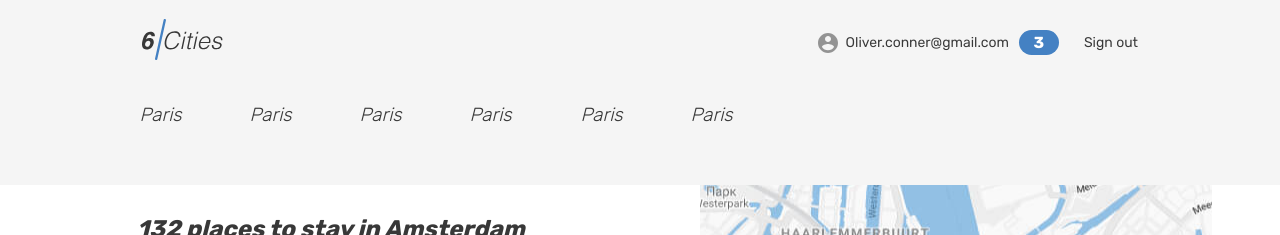
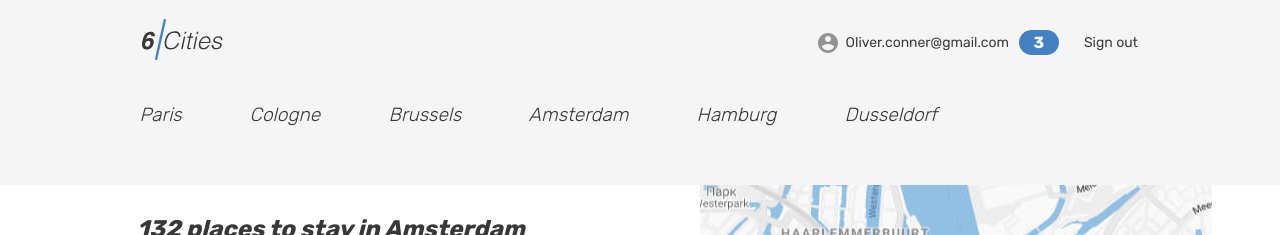
Before and after one commit to moonstudico/2379299-six-cities-15, a React (Vite) app: page / in a window 1280 px wide. Shown: the top 235 px of the page. Built offline with nearby package versions, Linux system fonts and the light colour scheme.

Commit message:
add cities

```diff
--- a/src/component/app/app.tsx
+++ b/src/component/app/app.tsx
@@ -9,21 +9,30 @@ import PrivateRoute from '../../component/private-route';
 import Layout from '../layout';
 import {getAuthorizationStatus} from '../../mocks.ts';
 import {Offer} from '../../types/offer.ts';
+import { City } from '../../types/city.ts';
 
 type AppProps = {
   placeCount: number;
   offers: Offer[];
+  favorites: Offer[];
+  cities: City[];
 }
 
 
-function App ({placeCount, offers}: AppProps): JSX.Element {
+function App ({placeCount, offers, favorites, cities}: AppProps): JSX.Element {
   return (
     <BrowserRouter>
       <Routes>
         <Route path="/" element={<Layout />}>
           <Route
             path={AppRoute.Main}
-            element={<MainPage placeCount = {placeCount} offers = {offers}/>}
+            element={
+              <MainPage
+                placeCount = {placeCount}
+                offers = {offers}
+                cities = {cities}
+              />
+            }
           />
           <Route
             path={AppRoute.Login}
@@ -41,7 +50,7 @@ function App ({placeCount, offers}: AppProps): JSX.Element {
               <PrivateRoute
                 authorizationStatus={getAuthorizationStatus()}
               >
-                <Favorites />
+                <Favorites favorites = {favorites}/>
               </PrivateRoute>
             }
           />
--- a/src/index.tsx
+++ b/src/index.tsx
@@ -2,6 +2,8 @@ import React from 'react';
 import ReactDOM from 'react-dom/client';
 import App from './component/app';
 import {offers} from './mocks/offers';
+import {favorites} from './mocks/favorites';
+import { cities } from './mocks/cities';
 
 const root = ReactDOM.createRoot(
   document.getElementById('root') as HTMLElement
@@ -14,6 +16,8 @@ root.render(
     <App
       placeCount = {placeCount}
       offers = {offers}
+      favorites = {favorites}
+      cities = {cities}
     />
   </React.StrictMode>
 );
--- /dev/null
+++ b/src/mocks/cities.ts
@@ -0,0 +1,10 @@
+import { City } from '../types/city';
+
+export const cities: City[] = [
+  'Paris',
+  'Cologne',
+  'Brussels',
+  'Amsterdam',
+  'Hamburg',
+  'Dusseldorf'
+];
--- a/src/pages/main-page/locations.tsx
+++ b/src/pages/main-page/locations.tsx
@@ -1,38 +1,24 @@
-function Locations(): JSX.Element {
+import { City } from '../../types/city';
+import { Link } from 'react-router-dom';
+
+type Props = {
+  cities: City [];
+}
+
+function Locations({cities}: Props): JSX.Element {
   return (
     <div className="tabs">
       <section className="locations container">
         <ul className="locations__list tabs__list">
-          <li className="locations__item">
-            <a className="locations__item-link tabs__item" href="#">
-              <span>Paris</span>
-            </a>
-          </li>
-          <li className="locations__item">
-            <a className="locations__item-link tabs__item" href="#">
-              <span>Paris</span>
-            </a>
-          </li>
-          <li className="locations__item">
-            <a className="locations__item-link tabs__item" href="#">
-              <span>Paris</span>
-            </a>
-          </li>
-          <li className="locations__item">
-            <a className="locations__item-link tabs__item" href="#">
-              <span>Paris</span>
-            </a>
-          </li>
-          <li className="locations__item">
-            <a className="locations__item-link tabs__item" href="#">
-              <span>Paris</span>
-            </a>
-          </li>
-          <li className="locations__item">
-            <a className="locations__item-link tabs__item" href="#">
-              <span>Paris</span>
-            </a>
-          </li>
+          {
+            cities.map((city) => (
+              <li key={city} className="locations__item">
+                <Link className="locations__item-link tabs__item" to="#">
+                  <span>{city}</span>
+                </Link>
+              </li>)
+            )
+          }
         </ul>
       </section>
     </div>
--- a/src/pages/main-page/main-page.tsx
+++ b/src/pages/main-page/main-page.tsx
@@ -1,17 +1,19 @@
 import OfferCard from '../../component/offer-card';
 import Locations from './locations';
 import {Offer} from '../../types/offer';
+import { City } from '../../types/city';
 
 type MainPageProps = {
   placeCount: number;
   offers: Offer[];
+  cities: City[];
 }
 
-function MainPage({placeCount, offers}: MainPageProps): JSX.Element {
+function MainPage({placeCount, offers, cities}: MainPageProps): JSX.Element {
   return (
     <main className="page__main page__main--index">
       <h1 className="visually-hidden">Cities</h1>
-      <Locations />
+      <Locations cities = {cities}/>
       <div className="cities">
         <div className="cities__places-container container">
           <section className="cities__places places">
--- /dev/null
+++ b/src/types/city.ts
@@ -0,0 +1,7 @@
+export type City =
+  | 'Paris'
+  | 'Cologne'
+  | 'Brussels'
+  | 'Amsterdam'
+  | 'Hamburg'
+  | 'Dusseldorf';
```
Also changed, not shown: src/pages/favorites/favorites.tsx (+12 -3 lines).
